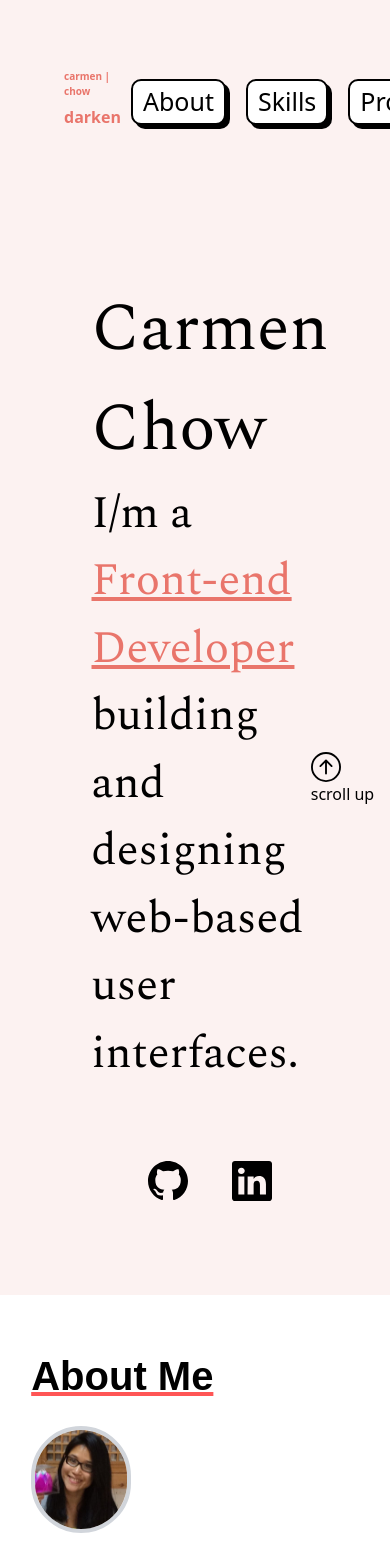
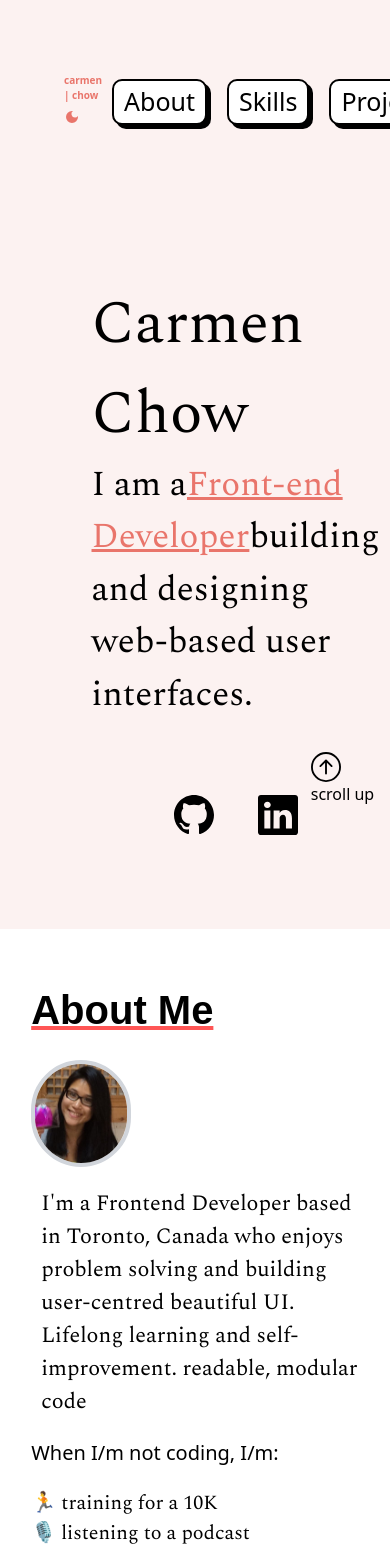
Before and after one commit to cchow33/my-portfolio, a Next.js app: page / in a window 390 px wide. Shown: the top 1550 px of the page. Built offline with nearby package versions, Linux system fonts and the light colour scheme.

Commit message:
add favicon

```diff
--- a/components/About.jsx
+++ b/components/About.jsx
@@ -18,9 +18,9 @@ const About = () => {
         />
 
         <p class="pt-[20px] text-[30px] font-display sm:text-[22px] px-[10px] xl:text-[30px]">
-          Lorem ipsum dolor, sit amet consectetur adipisicing elit. Magnam earum
-          ratione nobis autem culpa quidem, quod dolorum. Ex quidem omnis ipsam
-          veritatis, commodi a suscipit aliquid! Fugit minus sint iste? Lour.
+          I'm a Frontend Developer based in Toronto, Canada who enjoys problem
+          solving and building user-centred beautiful UI. Lifelong learning and
+          self-improvement. readable, modular code
         </p>
 
         <div>
--- a/components/Main.jsx
+++ b/components/Main.jsx
@@ -1,30 +1,43 @@
-import React from 'react'
-import { BsGithub, BsLinkedin } from 'react-icons/bs'
+import React from "react";
+import { BsGithub, BsLinkedin } from "react-icons/bs";
 
 const Main = () => {
-
   return (
-
-    <main class='p-20 bg-[#fcf2f1] flex items-center w-auto expand'>
-
-    <div class='xl:max-w-7xl xl:mx-auto max-w-full pl-[5%] pr-[5%]'>
-
-    <div class = 'grid h-[80%] place-items-center'>
-      <h1 class='text-[120px] font-display sm:text-[67px] xl:text-[100px]'>Carmen Chow</h1>
-      <h2 class='text-[80px] font-display sm:text-[45px] pb-[60px] mt-[0px] xl:text-[64px]'>I/m a <span class='underline text-[#e9756b]'>Front-end Developer</span> building and designing web-based user interfaces.</h2>
+    <main class="p-20 bg-[#fcf2f1] flex items-center w-auto expand">
+      <div class="xl:max-w-7xl xl:mx-auto max-w-full pl-[5%] pr-[5%]">
+        <div class="grid h-[80%] place-items-center">
+          <h1 class="text-[120px] font-display sm:text-[60px] xl:text-[70px]">
+            Carmen Chow
+          </h1>
+          <h2 class="text-[80px] font-display sm:text-[35px] pb-[60px] mt-[0px] xl:text-[54px]">
+            I am a
+            <span class="underline text-[#e9756b]">Front-end Developer</span>
+            building and designing web-based user interfaces.
+          </h2>
 
           <div class="flex pt-[0%]">
-        <a target="_blank" href="https://github.com/cchow33" rel="noopener noreferrer"  class="relative inline-block px-3 py-1 font-medium group m-[10px]"><BsGithub size={40}/></a>
+            <a
+              target="_blank"
+              href="https://github.com/cchow33"
+              rel="noopener noreferrer"
+              class="relative inline-block px-3 py-1 font-medium group m-[10px]"
+            >
+              <BsGithub size={40} />
+            </a>
 
-        <a target="_blank" href="https://www.linkedin.com/in/carmen-cchow/" rel="noopener noreferrer"  class="relative inline-block px-3 py-1 font-medium group m-[10px]"><BsLinkedin size={40}/></a>
-
+            <a
+              target="_blank"
+              href="https://www.linkedin.com/in/carmen-cchow/"
+              rel="noopener noreferrer"
+              class="relative inline-block px-3 py-1 font-medium group m-[10px]"
+            >
+              <BsLinkedin size={40} />
+            </a>
           </div>
-
         </div>
       </div>
     </main>
+  );
+};
 
-  )
-}
-
-export default Main
+export default Main;
--- a/components/ToggleButton.jsx
+++ b/components/ToggleButton.jsx
@@ -1,37 +1,38 @@
-import React from 'react'
-import { useTheme } from 'next-themes'
-import { MdDarkMode } from 'react-icons/md'
-import { BsSun } from 'react-icons/bs'
+import React from "react";
+import { useTheme } from "next-themes";
+import { MdDarkMode } from "react-icons/md";
+import { BsSun } from "react-icons/bs";
 
 export const ToggleButton = () => {
-  const { systemTheme, theme, setTheme } = useTheme()
+  const { systemTheme, theme, setTheme } = useTheme();
 
   const renderThemeChanger = () => {
-    const currentTheme = theme === "system" ? systemTheme : theme
+    const currentTheme = theme === "system" ? systemTheme : theme;
 
-    if(currentTheme === "dark"){
+    if (currentTheme === "dark") {
       return (
-        <button onClick={() => setTheme('light')} class="text-[#e9756b] font-black pb-[10%] sm:[10px]] ">lighten</button>
-
-        // <BsSun className="mt-[2%] w-7 h-7 text-yellow-200" role="button" onClick={() => setTheme('light')}/>
-      )
+        <button
+          onClick={() => setTheme("light")}
+          class="text-[#e9756b] font-black pb-[10%] sm:[10px]] "
+        >
+          <BsSun />
+        </button>
+      );
+    } else {
+      return (
+        <button
+          onClick={() => setTheme("dark")}
+          class="text-[#e9756b] font-black pb-[10%] sm:[10px]] "
+        >
+          <MdDarkMode />
+        </button>
+      );
     }
-
-    else{
-      return (
-        // <MdDarkMode className="w-7 h-7 text-gray-900" role="button"
-        // onClick={() => setTheme('dark')}/>
-
-        <button onClick={() => setTheme('dark')} class="text-[#e9756b] font-black pb-[10%] sm:[10px]] ">darken</button>
-      )
-    }
-  }
+  };
 
   return (
     <div>
-      <button>
-        {renderThemeChanger(theme)}
-      </button>
+      <button>{renderThemeChanger(theme)}</button>
     </div>
-  )
-}
+  );
+};
--- a/pages/_document.js
+++ b/pages/_document.js
@@ -1,14 +1,14 @@
-import { Html, Head, Main, NextScript } from 'next/document'
+import { Html, Head, Main, NextScript } from "next/document";
 
 export default function Document() {
   return (
-    // <Html lang="en">
     <Html className="dark">
       <Head />
+      <link rel="shortcut icon" href="/favicon/icon.png" />
       <body className="dark:bg-gray-900 dark:text-gray-100">
         <Main />
         <NextScript />
       </body>
     </Html>
-  )
+  );
 }
--- a/tailwind.config.js
+++ b/tailwind.config.js
@@ -1,10 +1,10 @@
 /** @type {import('tailwindcss').Config} */
 
-const colors = require('tailwindcss/colors');
+const colors = require("tailwindcss/colors");
 
 module.exports = {
   mode: "jit",
-  darkMode: 'class',
+  darkMode: "class",
   content: [
     "./pages/**/*.{js,ts,jsx,tsx}",
     "./components/**/*.{js,ts,jsx,tsx}",
@@ -12,24 +12,31 @@ module.exports = {
   theme: {
     extend: {
       fontFamily: {
-      display: ["Spectral", "serif"],
-      poppins: ["Poppins", "sans-serif"],
+        display: ["Spectral", "serif"],
+        poppins: ["Poppins", "sans-serif"],
       },
       colors: {
         gray: {
           dark: "#9ca3af",
           light: "#f3f4f6",
-        }
+        },
       },
-    screens:{
-      // @media (min-width: 640px, 768px, 1024px, 1280px)
-      'sm': '300px',
-      'md': '640px',
-      'lg': '768px',
-      'xl': '991px'
-    }
+
+      screens: {
+        // @media (min-width: 640px, 768px, 1024px, 1280px)
+        sm: "300px",
+        md: "640px",
+        lg: "768px",
+        xl: "991px",
+      },
+    },
   },
-},
-  plugins: [
-  ],
-}
+  plugins: [],
+
+  variants: {
+    extend: {
+      backgroundColor: ["dark"],
+      textColor: ["dark"],
+    },
+  },
+};
```
Also changed, not shown: public/favicon/icon.png (added). Lines whose indentation alone changed are shown as unchanged.
